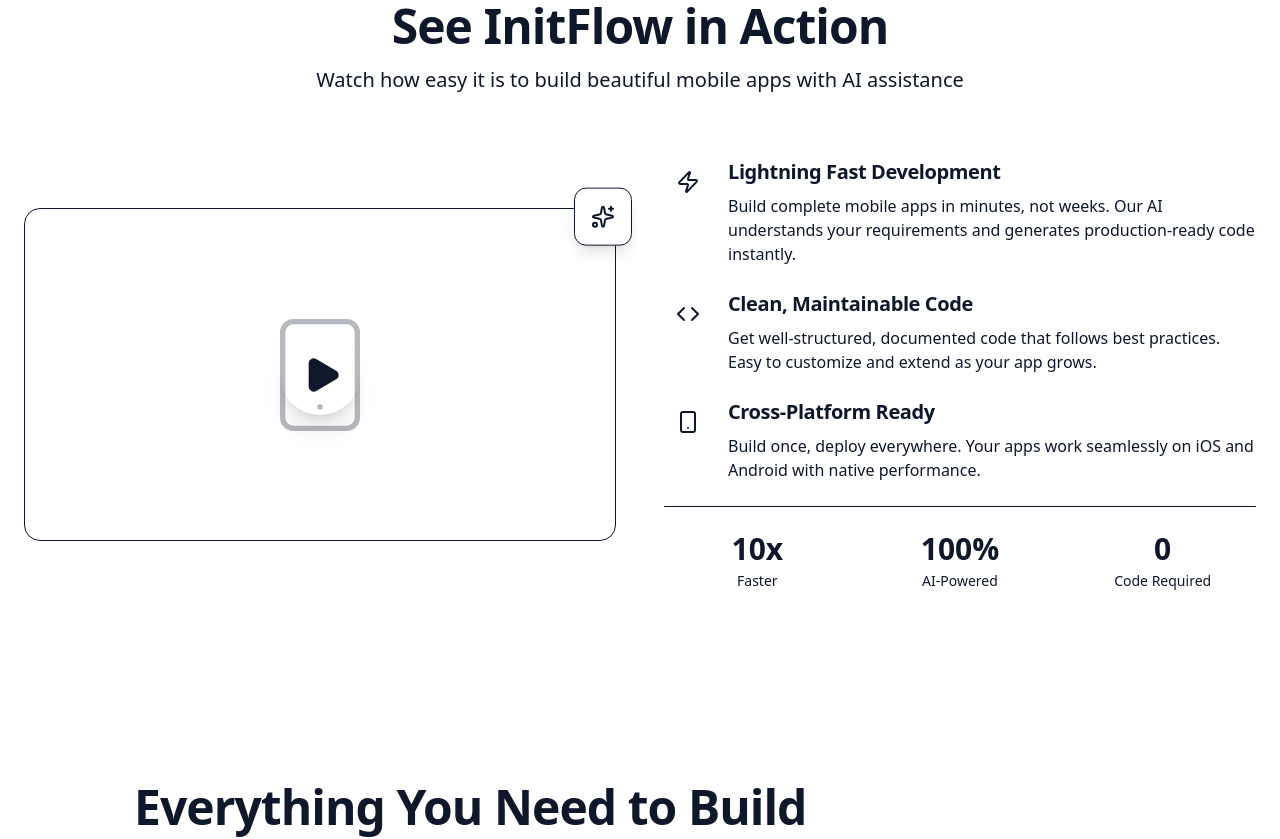
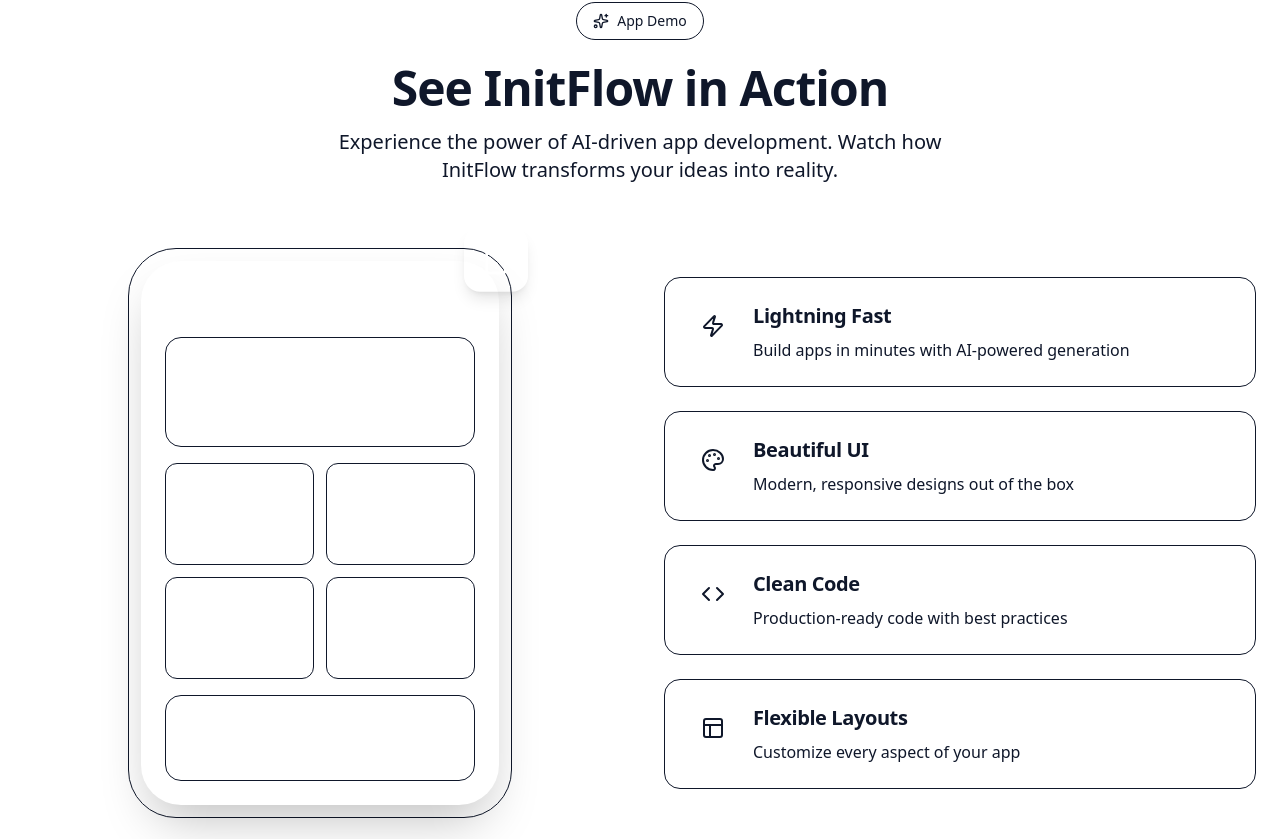
Before and after one commit to en-arthur/landing-page, a Next.js app: page / in a window 1280 px wide. Shown: the part 894-1733 px from the top of the page. Built offline with nearby package versions, Linux system fonts and the light colour scheme.

Commit message:
initial commit

```diff
--- a/components/AppDemo.js
+++ b/components/AppDemo.js
@@ -1,11 +1,34 @@
 'use client';
 
 import { motion } from 'framer-motion';
-import { Play, Smartphone, Zap, Code, Sparkles } from 'lucide-react';
+import { Smartphone, Zap, Palette, Code, Layout, Sparkles } from 'lucide-react';
+
+const demoFeatures = [
+  {
+    icon: Zap,
+    title: 'Lightning Fast',
+    description: 'Build apps in minutes with AI-powered generation',
+  },
+  {
+    icon: Palette,
+    title: 'Beautiful UI',
+    description: 'Modern, responsive designs out of the box',
+  },
+  {
+    icon: Code,
+    title: 'Clean Code',
+    description: 'Production-ready code with best practices',
+  },
+  {
+    icon: Layout,
+    title: 'Flexible Layouts',
+    description: 'Customize every aspect of your app',
+  },
+];
 
 export default function AppDemo() {
   return (
-    <section id="app-demo" className="py-24 px-6 bg-gradient-to-b from-background to-foreground/[0.02]">
+    <section id="app-demo" className="py-24 px-6 bg-white dark:bg-background">
       <div className="container mx-auto max-w-7xl">
         {/* Section Header */}
         <motion.div
@@ -15,16 +38,20 @@
           transition={{ duration: 0.6 }}
           className="text-center mb-16"
         >
+          <div className="inline-flex items-center gap-2 px-4 py-2 rounded-full bg-primary/10 border border-primary/20 mb-6">
+            <Sparkles className="w-4 h-4 text-primary" />
+            <span className="text-sm font-medium text-primary">App Demo</span>
+          </div>
           <h2 className="text-4xl md:text-5xl font-bold mb-4">
             See InitFlow in Action
           </h2>
           <p className="text-xl text-foreground/60 max-w-2xl mx-auto">
-            Watch how easy it is to build beautiful mobile apps with AI assistance
+            Experience the power of AI-driven app development. Watch how InitFlow transforms your ideas into reality.
           </p>
         </motion.div>
 
         <div className="grid lg:grid-cols-2 gap-12 items-center">
-          {/* Demo Video/Image Placeholder */}
+          {/* Demo Preview */}
           <motion.div
             initial={{ opacity: 0, x: -30 }}
             whileInView={{ opacity: 1, x: 0 }}
@@ -32,20 +59,55 @@
             transition={{ duration: 0.6 }}
             className="relative"
           >
-            <div className="relative rounded-2xl overflow-hidden bg-gradient-to-br from-primary/10 to-secondary/10 border border-foreground/10 aspect-video flex items-center justify-center group cursor-pointer hover:shadow-2xl hover:shadow-primary/20 transition-all duration-300">
-              {/* Play Button Overlay */}
-              <div className="absolute inset-0 bg-gradient-to-br from-primary/20 to-secondary/20 flex items-center justify-center">
-                <motion.div
-                  whileHover={{ scale: 1.1 }}
-                  className="w-20 h-20 rounded-full bg-white dark:bg-foreground/90 flex items-center justify-center shadow-xl group-hover:shadow-2xl transition-all duration-300"
-                >
-                  <Play className="w-10 h-10 text-primary ml-1" fill="currentColor" />
-                </motion.div>
+            {/* Phone Mockup */}
+            <div className="relative mx-auto max-w-sm">
+              {/* Glow effect */}
+              <div className="absolute inset-0 bg-gradient-to-r from-primary to-secondary rounded-[3rem] blur-3xl opacity-20" />
+
+              {/* Phone Frame */}
+              <div className="relative bg-gradient-to-br from-foreground/5 to-foreground/10 rounded-[3rem] p-3 border border-foreground/10">
+                {/* Screen */}
+                <div className="bg-white dark:bg-background rounded-[2.5rem] overflow-hidden shadow-2xl">
+                  {/* Status Bar */}
+                  <div className="bg-gradient-to-r from-primary to-secondary h-1" />
+
+                  {/* App Content */}
+                  <div className="p-6 space-y-4">
+                    {/* Header */}
+                    <div className="flex items-center justify-between">
+                      <div className="h-8 w-24 bg-gradient-to-r from-primary to-secondary rounded-lg" />
+                      <div className="h-8 w-8 bg-foreground/5 rounded-full" />
                     </div>
 
-              {/* Demo Screenshot Placeholder */}
-              <div className="absolute inset-0 flex items-center justify-center opacity-30">
-                <Smartphone className="w-32 h-32 text-primary" strokeWidth={1} />
+                    {/* Hero Card */}
+                    <div className="bg-gradient-to-br from-primary/10 to-secondary/10 rounded-2xl p-6 border border-primary/20">
+                      <div className="h-4 w-32 bg-primary/30 rounded mb-3" />
+                      <div className="h-3 w-full bg-primary/20 rounded mb-2" />
+                      <div className="h-3 w-3/4 bg-primary/20 rounded" />
+                    </div>
+
+                    {/* Feature Grid */}
+                    <div className="grid grid-cols-2 gap-3">
+                      {[1, 2, 3, 4].map((item) => (
+                        <div key={item} className="bg-foreground/5 rounded-xl p-4 border border-foreground/5">
+                          <div className="h-8 w-8 bg-gradient-to-br from-primary to-secondary rounded-lg mb-3" />
+                          <div className="h-2 w-16 bg-foreground/20 rounded mb-2" />
+                          <div className="h-2 w-12 bg-foreground/10 rounded" />
+                        </div>
+                      ))}
+                    </div>
+
+                    {/* Bottom Card */}
+                    <div className="bg-foreground/5 rounded-2xl p-4 border border-foreground/5">
+                      <div className="flex items-center gap-3 mb-3">
+                        <div className="h-10 w-10 bg-gradient-to-br from-primary to-secondary rounded-full" />
+                        <div className="flex-1">
+                          <div className="h-2 w-20 bg-foreground/20 rounded mb-2" />
+                          <div className="h-2 w-16 bg-foreground/10 rounded" />
+                        </div>
+                      </div>
+                    </div>
+                  </div>
                 </div>
               </div>
 
@@ -53,13 +115,14 @@
               <motion.div
                 animate={{ y: [0, -10, 0] }}
                 transition={{ duration: 3, repeat: Infinity }}
-              className="absolute -top-4 -right-4 bg-white dark:bg-foreground/10 rounded-xl p-4 shadow-lg border border-foreground/10"
+                className="absolute -top-4 -right-4 w-16 h-16 bg-gradient-to-br from-primary to-accent rounded-2xl shadow-lg flex items-center justify-center"
               >
-              <Sparkles className="w-6 h-6 text-primary" />
+                <Smartphone className="w-8 h-8 text-white" />
               </motion.div>
+            </div>
           </motion.div>
 
-          {/* Demo Features */}
+          {/* Features List */}
           <motion.div
             initial={{ opacity: 0, x: 30 }}
             whileInView={{ opacity: 1, x: 0 }}
@@ -67,63 +130,28 @@
             transition={{ duration: 0.6 }}
             className="space-y-6"
           >
-            <div className="flex gap-4">
-              <div className="flex-shrink-0 w-12 h-12 rounded-xl bg-gradient-to-br from-primary to-accent p-0.5">
+            {demoFeatures.map((feature, index) => (
+              <motion.div
+                key={index}
+                initial={{ opacity: 0, y: 20 }}
+                whileInView={{ opacity: 1, y: 0 }}
+                viewport={{ once: true }}
+                transition={{ duration: 0.6, delay: index * 0.1 }}
+                className="flex gap-4 p-6 rounded-2xl bg-foreground/[0.02] border border-foreground/5 hover:border-primary/20 hover:bg-foreground/[0.04] transition-all duration-300"
+              >
+                <div className="flex-shrink-0">
+                  <div className="w-12 h-12 rounded-xl bg-gradient-to-br from-primary to-accent p-0.5">
                     <div className="w-full h-full bg-white dark:bg-background rounded-xl flex items-center justify-center">
-                  <Zap className="w-6 h-6 text-primary" />
+                      <feature.icon className="w-6 h-6 text-primary" strokeWidth={2} />
+                    </div>
                   </div>
                 </div>
                 <div>
-                <h3 className="text-xl font-semibold mb-2">Lightning Fast Development</h3>
-                <p className="text-foreground/60">
-                  Build complete mobile apps in minutes, not weeks. Our AI understands your requirements and generates production-ready code instantly.
-                </p>
+                  <h3 className="text-xl font-semibold mb-2">{feature.title}</h3>
+                  <p className="text-foreground/60">{feature.description}</p>
                 </div>
-            </div>
-
-            <div className="flex gap-4">
-              <div className="flex-shrink-0 w-12 h-12 rounded-xl bg-gradient-to-br from-primary to-accent p-0.5">
-                <div className="w-full h-full bg-white dark:bg-background rounded-xl flex items-center justify-center">
-                  <Code className="w-6 h-6 text-primary" />
-                </div>
-              </div>
-              <div>
-                <h3 className="text-xl font-semibold mb-2">Clean, Maintainable Code</h3>
-                <p className="text-foreground/60">
-                  Get well-structured, documented code that follows best practices. Easy to customize and extend as your app grows.
-                </p>
-              </div>
-            </div>
-
-            <div className="flex gap-4">
-              <div className="flex-shrink-0 w-12 h-12 rounded-xl bg-gradient-to-br from-primary to-accent p-0.5">
-                <div className="w-full h-full bg-white dark:bg-background rounded-xl flex items-center justify-center">
-                  <Smartphone className="w-6 h-6 text-primary" />
-                </div>
-              </div>
-              <div>
-                <h3 className="text-xl font-semibold mb-2">Cross-Platform Ready</h3>
-                <p className="text-foreground/60">
-                  Build once, deploy everywhere. Your apps work seamlessly on iOS and Android with native performance.
-                </p>
-              </div>
-            </div>
-
-            {/* Stats */}
-            <div className="grid grid-cols-3 gap-4 pt-6 border-t border-foreground/10">
-              <div className="text-center">
-                <div className="text-3xl font-bold text-primary mb-1">10x</div>
-                <div className="text-sm text-foreground/60">Faster</div>
-              </div>
-              <div className="text-center">
-                <div className="text-3xl font-bold text-primary mb-1">100%</div>
-                <div className="text-sm text-foreground/60">AI-Powered</div>
-              </div>
-              <div className="text-center">
-                <div className="text-3xl font-bold text-primary mb-1">0</div>
-                <div className="text-sm text-foreground/60">Code Required</div>
-              </div>
-            </div>
+              </motion.div>
+            ))}
           </motion.div>
         </div>
       </div>
--- a/components/Hero.js
+++ b/components/Hero.js
@@ -75,11 +75,11 @@
             transition={{ duration: 0.6, delay: 0.3 }}
             className="flex flex-col sm:flex-row gap-4 justify-center items-center mb-16"
           >
-            <button className="group relative px-8 py-4 bg-gradient-to-r from-primary to-primary-dark text-white rounded-xl font-semibold text-lg shadow-lg shadow-primary/30 hover:shadow-xl hover:shadow-primary/40 transition-all duration-300 flex items-center gap-2">
+            <a href="#download" className="group relative px-8 py-4 bg-gradient-to-r from-primary to-primary-dark text-white rounded-xl font-semibold text-lg shadow-lg shadow-primary/30 hover:shadow-xl hover:shadow-primary/40 transition-all duration-300 flex items-center gap-2">
               <Download className="w-5 h-5" />
               Download for Free
               <ArrowRight className="w-5 h-5 group-hover:translate-x-1 transition-transform" />
-            </button>
+            </a>
           </motion.div>
 
           {/* Platform Badges */}
```
Also changed, not shown: components/Download.js (+7 -16 lines). Lines whose indentation alone changed are shown as unchanged.
